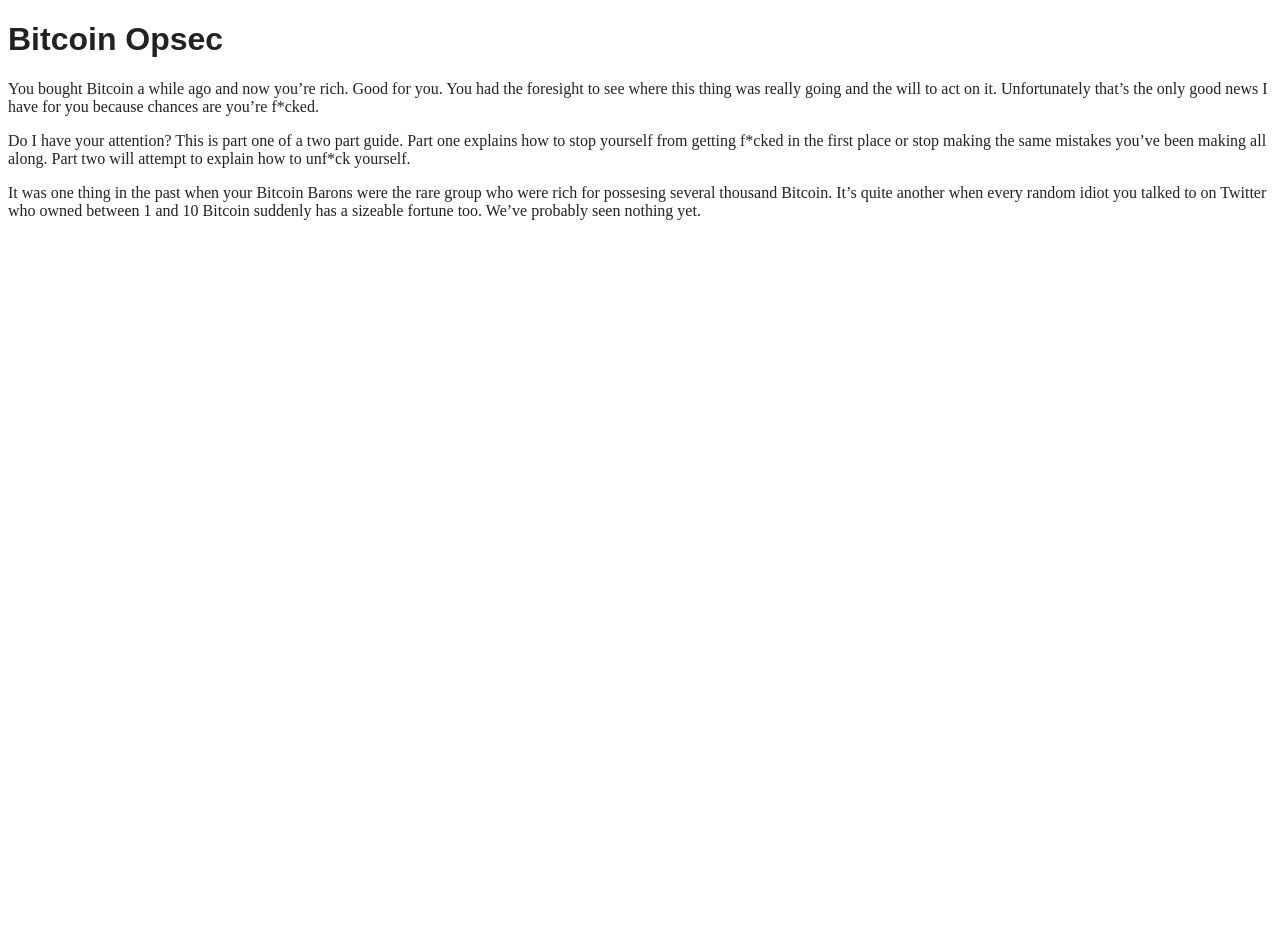
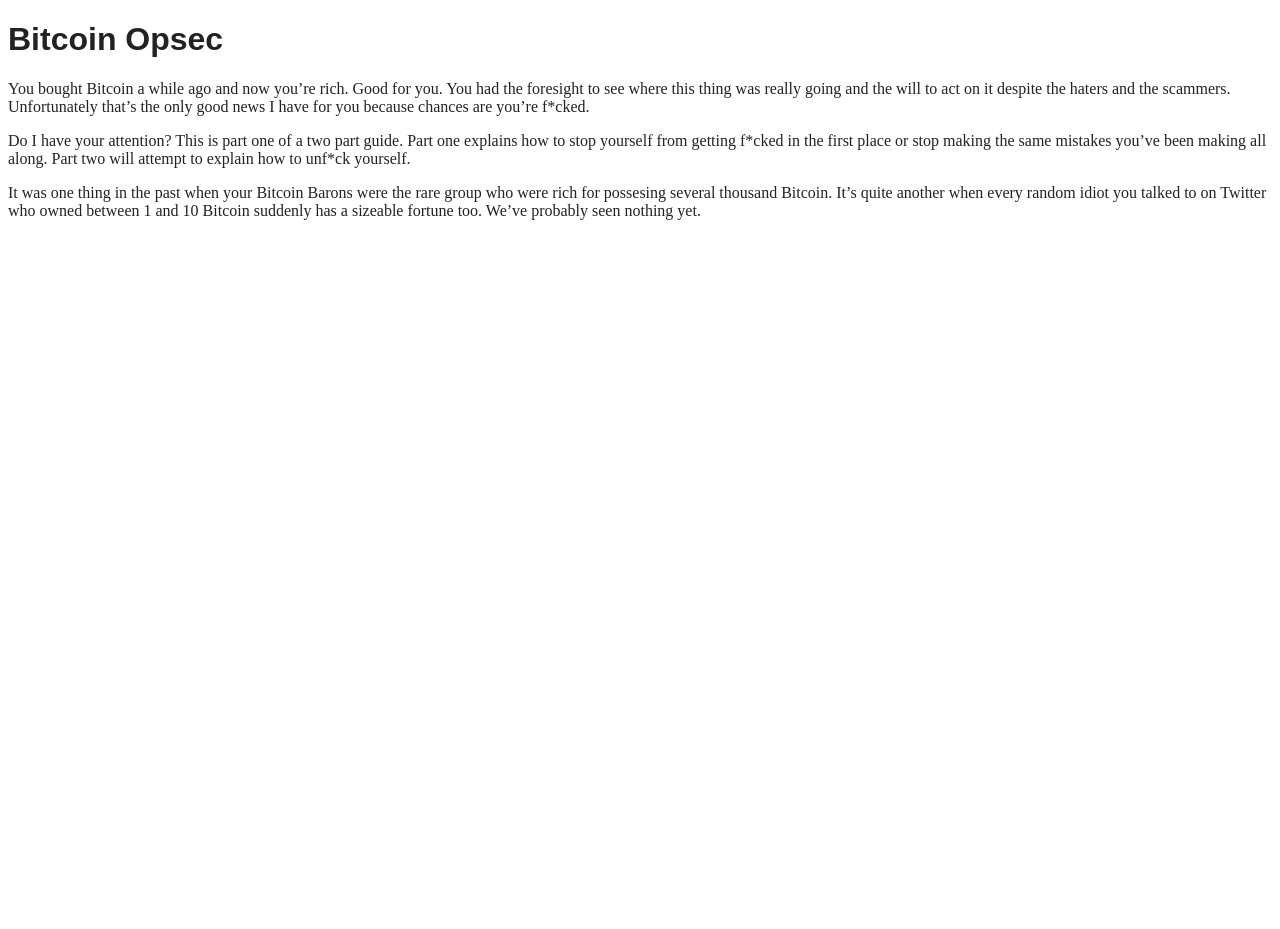
Before and after one commit to makgill/deryk, a Jekyll site: the page built from _posts/2020-12-19-bitcoin-opsec.md, in a window 1280 px wide. Built offline with Jekyll 4.4.1, drawn with Linux system fonts in a browser that asks for light colours.

Commit message:
Update 2020-12-19-bitcoin-opsec.md

```diff
--- a/_posts/2020-12-19-bitcoin-opsec.md
+++ b/_posts/2020-12-19-bitcoin-opsec.md
@@ -6,7 +6,7 @@
 # Bitcoin Opsec
 
 You bought Bitcoin a while ago and now you're rich. Good for you. You had the foresight to see where this thing was
-really going and the will to act on it. Unfortunately that's the only good news I have for you because chances are you're <span>f*cked.</span>
+really going and the will to act on it despite the haters and the scammers. Unfortunately that's the only good news I have for you because chances are you're <span>f*cked.</span>
 
 Do I have your attention? This is part one of a two part guide. Part one explains how to stop yourself from getting <span>f*cked</span> in the first place or stop making the same mistakes
 you've been making all along. Part two will attempt to explain how to <span>unf*ck</span> yourself.
```
